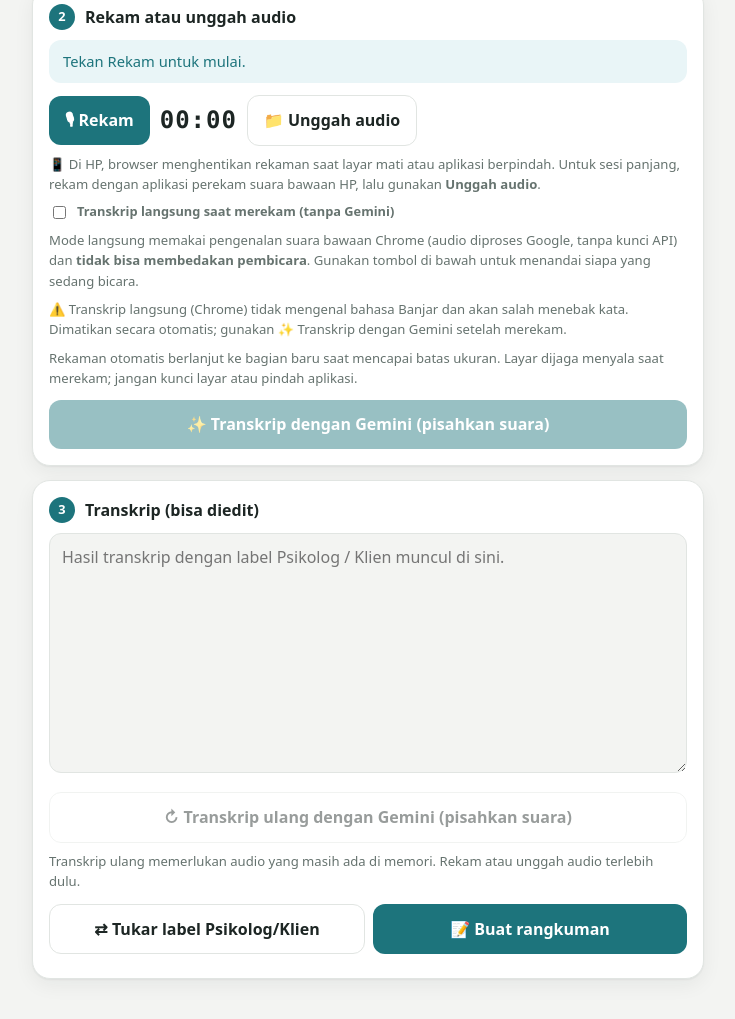
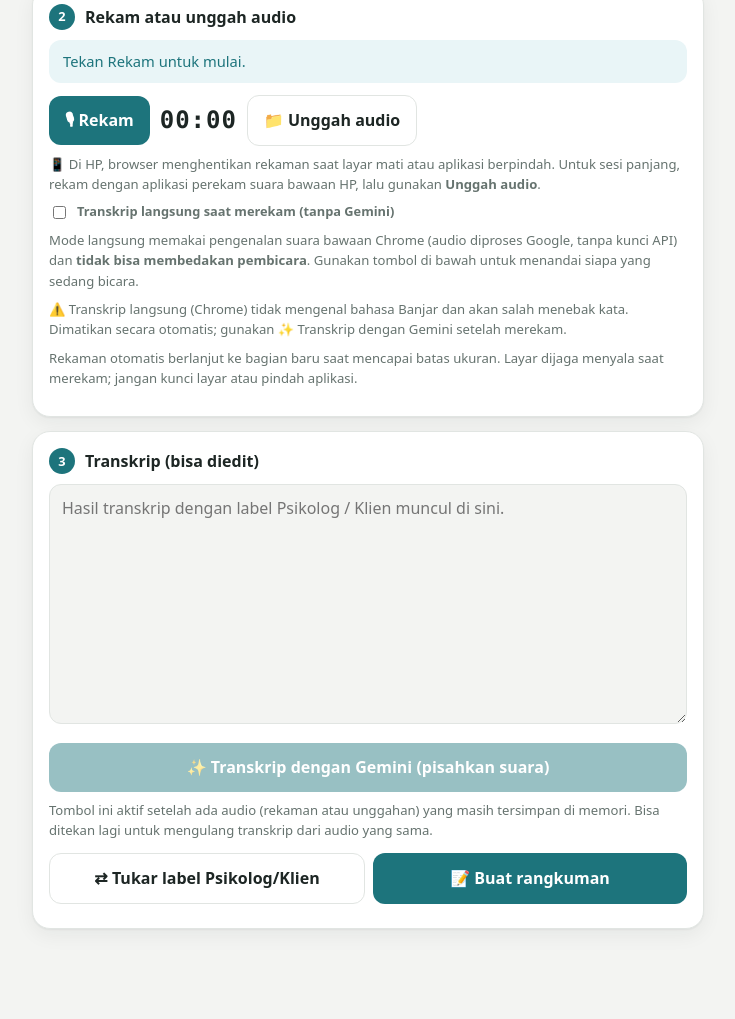
Before and after one commit to evanoorlatifah16/konseling, a plain HTML site: page index.html in a window 1280 px wide. Shown: the part 1289-2308 px from the top of the page, without its empty margins (272-1007 px from the left). After the commit the page ends 2272 px from the top, so only its background shows below. Drawn offline with Linux system fonts and the light colour scheme.

Commit message:
Add files via upload

```diff
--- a/index.html
+++ b/index.html
@@ -167,7 +167,6 @@ details summary{cursor:pointer;font-weight:700;color:var(--mut)}
 <div class="mut" id="ast">Rekaman otomatis berlanjut ke bagian baru saat mencapai batas ukuran. Layar dijaga menyala saat merekam; jangan kunci layar atau pindah aplikasi.</div>
 <div id="segs"></div>
 <div class="bar">
-<button id="tx" disabled>✨ Transkrip dengan Gemini (pisahkan suara)</button>
 <button id="dlaudio" class="sec" hidden>⬇ Unduh audio</button>
 <button id="wipe" class="sec" hidden>Hapus audio dari memori</button>
 </div>
@@ -176,8 +175,8 @@ details summary{cursor:pointer;font-weight:700;color:var(--mut)}
 <section class="card">
 <div class="step"><span>3</span>Transkrip (bisa diedit)</div>
 <textarea id="tr" placeholder="Hasil transkrip dengan label Psikolog / Klien muncul di sini."></textarea>
-<div class="bar"><button id="retx" class="sec" disabled>↻ Transkrip ulang dengan Gemini (pisahkan suara)</button></div>
-<div class="mut" id="retxnote">Transkrip ulang memerlukan audio yang masih ada di memori. Rekam atau unggah audio terlebih dulu.</div>
+<div class="bar"><button id="tx" disabled>✨ Transkrip dengan Gemini (pisahkan suara)</button></div>
+<div class="mut" id="retxnote">Tombol ini aktif setelah ada audio (rekaman atau unggahan) yang masih tersimpan di memori. Bisa ditekan lagi untuk mengulang transkrip dari audio yang sama.</div>
 <div class="bar">
 <button id="swap" class="sec">⇄ Tukar label Psikolog/Klien</button>
 <button id="sum">📝 Buat rangkuman</button>
@@ -313,7 +312,6 @@ function render() {
   $('tx').disabled = !(idle && segments.length);
   $('wipe').hidden = !(idle && segments.length);
   $('dlaudio').hidden = !(idle && segments.length);
-  $('retx').disabled = !(idle && segments.length);
   $('retxnote').hidden = !(idle && !segments.length);
   $('spk').hidden = !(state !== 'idle' && hasSR() && $('live').checked);
 }
@@ -438,7 +436,7 @@ function setProg(pct) {
 }
 $('tx').onclick = async () => {
   if ($('tr').value.trim() && !confirm('Transkrip yang ada akan diganti dengan hasil Gemini. Lanjutkan?')) return;
-  const b = $('tx'); b.disabled = true; $('retx').disabled = true;
+  const b = $('tx'); b.disabled = true;
   $('prog').hidden = false; $('cancel').hidden = false; setProg(0); lockScreen();
   const totalDur = segments.reduce((a, g) => a + g.dur, 0);
   const t0 = Date.now();
@@ -833,7 +831,6 @@ $('dlaudio').onclick = async () => {
     $('ast').textContent = 'Audio diunduh. Rekaman berisi percakapan klien: simpan di tempat aman dan hapus bila tidak diperlukan.';
   } catch (e) { $('ast').textContent = 'Gagal mengunduh audio: ' + e.message; }
 };
-$('retx').onclick = () => $('tx').click();
 render();
 
 // ===== Files API (audio > 14 MB) =====
```
